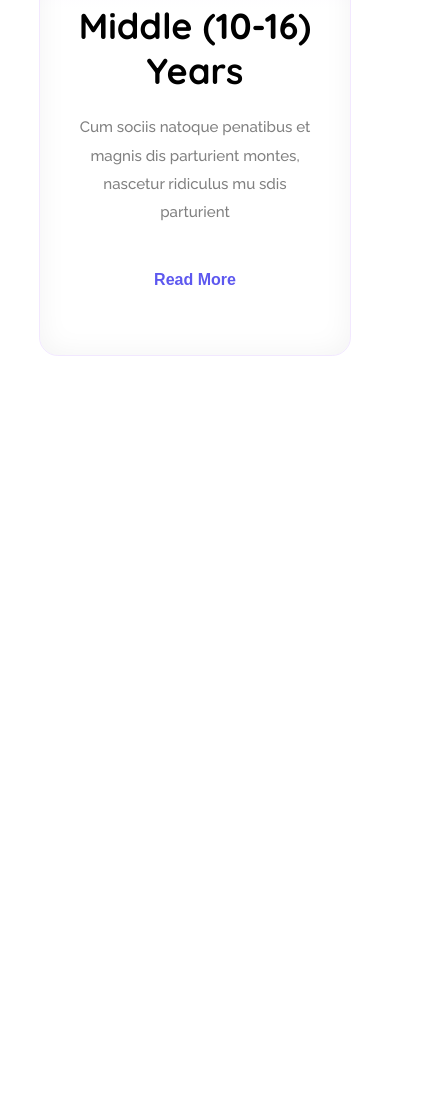
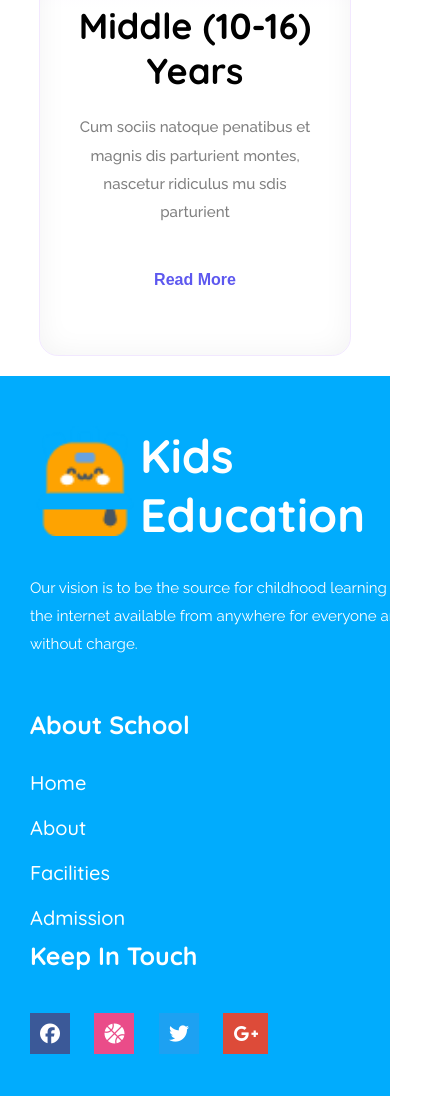
Before and after one commit to devrakibxyz/kids-school, a plain HTML site: page index.html in a window 390 px wide. Shown: the part 2376-3472 px from the top of the page, 430 px wide, since content can reach past the window. Before the commit the page ends 2752 px from the top, so only its background shows below. Drawn offline with Linux system fonts and the light colour scheme.

Commit message:
footer section done

```diff
--- a/index.html
+++ b/index.html
@@ -110,14 +110,108 @@
         </div>
         <span class="slide-buttons">
           <a href=""
-            ><i id="slide-btn-1" class="slide fa-solid fa-chevron-right"></i></i
+            ><i id="slide-btn-1" class="slide fa-solid fa-chevron-right"></i
           ></a>
+
           <a href=""
             ><i id="slide-btn-2" class="slide fa-solid fa-chevron-left"></i
           ></a>
         </span>
       </section>
+
+      <!-- story-section -->
+
+      <section class="story-section">
+        <div class="section-content width">
+          <h2 class="section-title">Our Stories</h2>
+          <div class="story-boxs">
+            <div class="story-box-left">
+              <div class="story-box">
+                <img src="./assets/story-1.png" alt="" />
+                <div class="story-box-content">
+                  <h3>A fun toddler coloring training on classroom</h3>
+                  <p class="section-sub-title">
+                    Beautiful branding for changes by Never Now in Australia.
+                    changes is a platform for open discussion in an inclusive
+                    and collaborative environment, providing the.
+                  </p>
+                </div>
+                <a href=""
+                  ><button class="story-btn btn">November 19, 2019</button></a
+                >
+              </div>
+            </div>
+            <div class="story-box-right">
+              <div class="story-box story-box-card">
+                <img src="./assets/story-1.png" alt="" />
+                <div class="story-box-content">
+                  <!-- <h3>A fun toddler coloring training on classroom</h3> -->
+                </div>
+              </div>
+              <div class="story-box story-box-card">
+                <img src="./assets/story-1.png" alt="" />
+                <div class="story-box-content">
+                  <!-- <h3>A fun toddler coloring training on classroom</h3> -->
+                </div>
+              </div>
+              <div class="story-box story-box-card">
+                <img src="./assets/story-1.png" alt="" />
+                <div class="story-box-content">
+                  <!-- <h3>A fun toddler coloring training on classroom</h3> -->
+                </div>
+              </div>
+              <div class="story-box story-box-card">
+                <img src="./assets/story-1.png" alt="" />
+                <div class="story-box-content">
+                  <!-- <h3>A fun toddler coloring training on classroom</h3> -->
+                </div>
+              </div>
+            </div>
+          </div>
+        </div>
+      </section>
     </main>
-    <footer></footer>
+    <footer>
+      <div class="footer-content width">
+        <div class="footer-img">
+          <div class="footer-logo">
+            <img src="./assets/logo.png" alt="" />
+            <h3>Kids Education</h3>
+          </div>
+          <p class="section-sub-title">
+            Our vision is to be the source for childhood learning on the
+            internet available from anywhere for everyone and without charge.
+          </p>
+        </div>
+        <div class="footer-nav-links">
+          <h2>About School</h2>
+          <ul class="navs">
+            <li><a href="">Home</a></li>
+            <li><a href="">About</a></li>
+            <li><a href="">Facilities</a></li>
+            <li><a href="">Admission</a></li>
+          </ul>
+        </div>
+        <div class="footer-social">
+          <h3>Keep In Touch</h3>
+          <div class="socials">
+            <span>
+              <a class="facebook" href=""
+                ><i class="fa-brands fa-facebook"></i
+              ></a>
+              <a class="dribble" href=""
+                ><i class="fa-solid fa-basketball"></i
+              ></a>
+              <a class="twitter" href=""
+                ><i class="fa-brands fa-twitter"></i
+              ></a>
+              <a class="google" href=""
+                ><i class="fa-brands fa-google-plus-g"></i
+              ></a>
+            </span>
+          </div>
+        </div>
+      </div>
+    </footer>
   </body>
 </html>
--- a/style.css
+++ b/style.css
@@ -222,9 +222,125 @@ main .Curriculum {
   color: #fff;
 }
 
-/* .Curriculum {
-  border-top: 5px dashed red;
-} */
+/* story-section-styles */
+
+.story-section {
+  margin-top: 100px;
+  text-align: center;
+  padding: 60px 0px 60px 0px;
+  background: url(./assets/bg.png),
+    linear-gradient(0deg, rgba(254, 163, 1, 0.3), rgba(255, 255, 255, 0.3) 100%);
+}
+.story-boxs {
+  display: flex;
+  gap: 20px;
+  position: relative;
+}
+
+.story-box {
+  border-radius: 16px;
+  position: relative;
+  background: rgb(255, 255, 255);
+}
+.story-box img {
+  width: 100%;
+}
+
+.story-box-content p {
+  width: 433.06px;
+  margin: 0 auto;
+}
+.story-btn {
+  position: absolute;
+  top: 370px;
+  left: 40px;
+  font-size: 16px;
+}
+.story-box-right {
+  display: grid;
+  gap: 20px;
+  grid-template-columns: repeat(2, 1fr);
+}
+.story-box-card {
+  height: 50%;
+}
+.story-section {
+  display: none;
+}
+/* footer */
+
+footer {
+  background-color: var(--sky);
+  padding: 160px;
+}
+.footer-content {
+  display: flex;
+  justify-content: space-between;
+  color: #ffff;
+}
+.footer-img {
+  width: 400px;
+}
+.footer-img img {
+  width: 120px;
+  height: 110px;
+  object-fit: cover;
+}
+.footer-img p {
+  text-align: start;
+  color: rgb(255, 255, 255);
+  font-weight: 400;
+  margin-top: 30px;
+}
+.footer-logo {
+  display: flex;
+  font-size: 45px;
+}
+.navs {
+  list-style: none;
+  margin-top: 20px;
+}
+.navs li a {
+  text-decoration: none;
+  color: #ffff;
+  font-weight: 500;
+  font-size: 20px;
+}
+.footer-nav-links h2 {
+  font-size: 25px;
+}
+.navs li {
+  padding: 10px 0;
+}
+
+.footer-social h3 {
+  font-size: 25px;
+}
+.socials {
+  margin-top: 50px;
+}
+.socials span a {
+  color: #ffff;
+  font-size: 20px;
+  margin-right: 20px;
+  border: none;
+}
+.facebook {
+  background-color: rgb(59, 89, 152);
+  padding: 8px 10px;
+}
+.dribble {
+  background-color: #ea4c89;
+  padding: 8px 10px;
+}
+.twitter {
+  background-color: rgb(29, 161, 242);
+  padding: 8px 10px;
+}
+.google {
+  background-color: rgb(221, 75, 57);
+  padding: 8px 10px;
+}
 
 /* responsive */
 @media screen and (max-width: 576px) {
@@ -260,10 +376,12 @@ main .Curriculum {
   #banner-btn {
     font-size: 16px;
   }
-  .curriculum-cards {
+  .curriculum-cards,
+  .footer-content {
     flex-direction: column;
   }
-  .card p {
+  .card p,
+  .footer-content {
     width: 100%;
   }
   .Curriculum h2 {
@@ -271,10 +389,19 @@ main .Curriculum {
     width: 100%;
     font-size: 36px;
   }
+  footer {
+    padding: 30px;
+  }
   .curriculum-cards {
     margin-top: 50px;
   }
   .slide-buttons {
     display: none;
   }
+  .footer-nav-links h2 {
+    margin-top: 50px;
+  }
+  .footer-logo {
+    font-size: 40px;
+  }
 }
```
